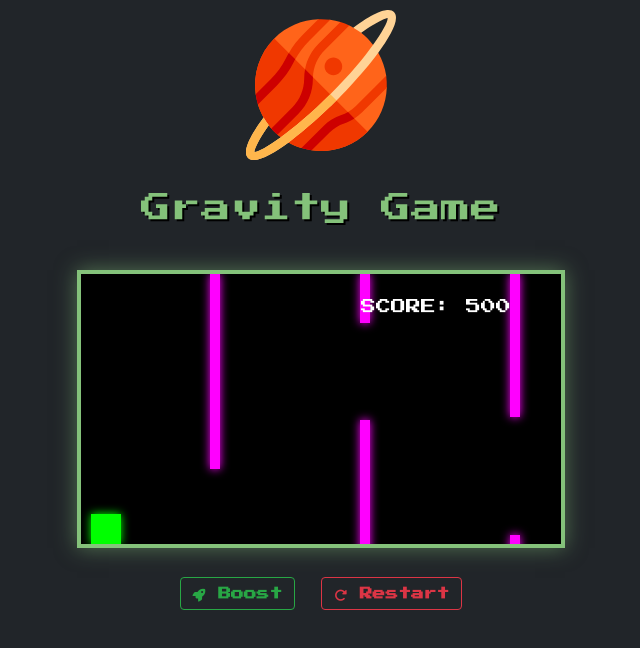
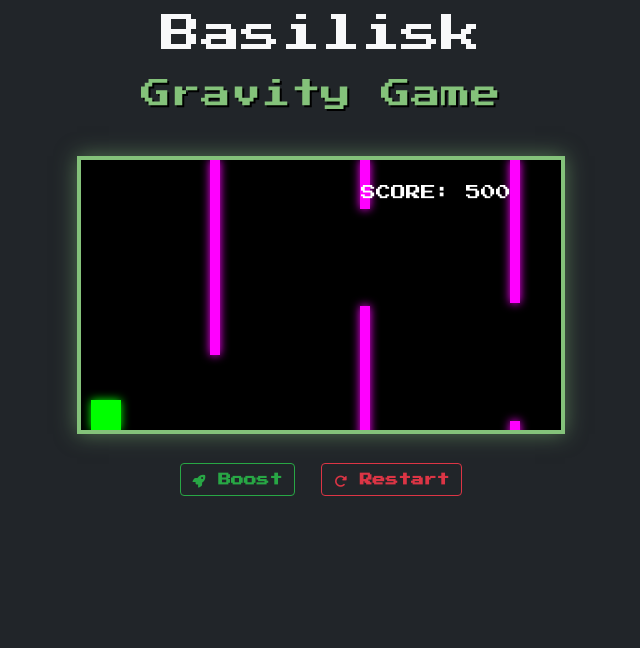
Before and after one commit to GuilhermeAlbert/andromeda, a plain HTML site: page index.html in a window 1280 px wide. Shown: the whole page, without its empty margins (319-959 px from the left). Drawn offline with nearby package versions, Linux system fonts and the light colour scheme.

Commit message:
Update README and HTML structure for Andromeda game

```diff
--- a/index.html
+++ b/index.html
@@ -31,14 +31,12 @@
       <div class="spacer"></div>
       <div class="row">
         <div class="col-md-12 center-align">
-          <img
-            src="img/saturn.svg"
-            class="logo"
-            alt="Gravity Game icon"
-            draggable="false"
-          />
+          <div class="col-md-6 center-align mx-auto">
+            <h1 class="text-center">Basilisk</h1>
+          </div>
         </div>
       </div>
+
       <div class="spacer"></div>
       <div class="row">
         <div class="col-md-12 center-align">
```
Also changed, not shown: img/favicon.ico (deleted), img/saturn.png (deleted), img/saturn.svg (deleted), 2 other files.
